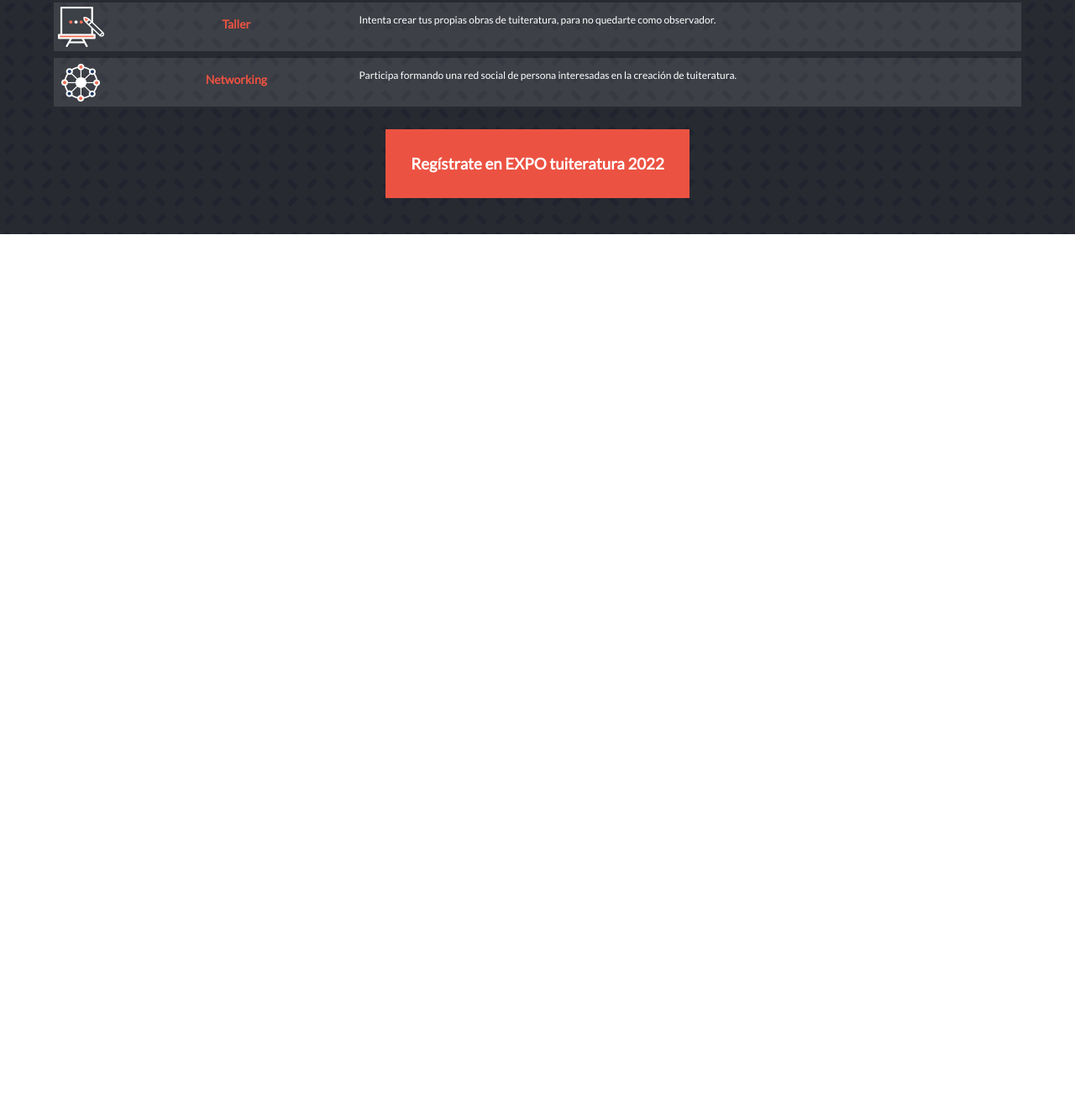
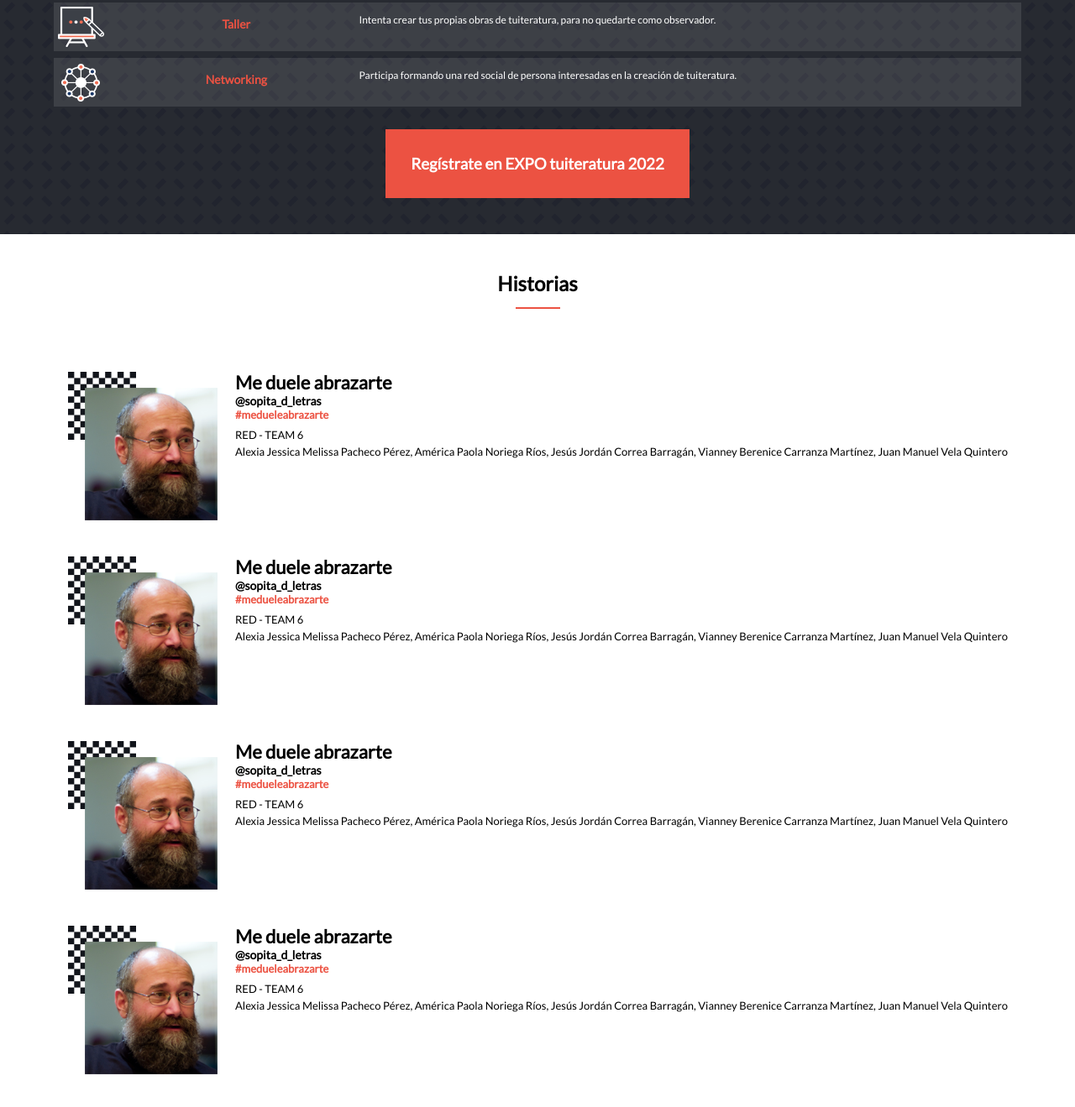
Before and after one commit to rbanos-mv/capstone-1-expo, a website: page index.html in a window 1280 px wide. Shown: the part 814-2133 px from the top of the page at 84% size. Before the commit the page ends 1093 px from the top, so only its background shows below. Drawn offline with Linux system fonts and the light colour scheme; a web font is replaced by a local one.

Commit message:
Add Stories section

```diff
--- a/index.html
+++ b/index.html
@@ -101,6 +101,77 @@
         </div>
         <h3 class="program-join">Regístrate en EXPO tuiteratura 2022</h3>
       </section>
+
+      <section id="stories" class="section">
+        <h2 class="section-title">Historias</h2>
+        <div class="separator"></div>
+        <div class="stories-container">
+          <div class="story">
+            <div class="story-img">
+              <img src="resources/images/speaker_01.png" alt="speaker 1" />
+            </div>
+            <div class="story-text">
+              <div class="story-title">Me duele abrazarte</div>
+              <div class="story-teller">@sopita_d_letras</div>
+              <div class="story-hashtag">#medueleabrazarte</div>
+              <div class="story-team">RED - TEAM 6</div>
+              <div class="story-members">
+                Alexia Jessica Melissa Pacheco Pérez, América Paola Noriega
+                Ríos, Jesús Jordán Correa Barragán, Vianney Berenice Carranza
+                Martínez, Juan Manuel Vela Quintero
+              </div>
+            </div>
+          </div>
+          <div class="story">
+            <div class="story-img">
+              <img src="resources/images/speaker_01.png" alt="speaker 1" />
+            </div>
+            <div class="story-text">
+              <div class="story-title">Me duele abrazarte</div>
+              <div class="story-teller">@sopita_d_letras</div>
+              <div class="story-hashtag">#medueleabrazarte</div>
+              <div class="story-team">RED - TEAM 6</div>
+              <div class="story-members">
+                Alexia Jessica Melissa Pacheco Pérez, América Paola Noriega
+                Ríos, Jesús Jordán Correa Barragán, Vianney Berenice Carranza
+                Martínez, Juan Manuel Vela Quintero
+              </div>
+            </div>
+          </div>
+          <div class="story">
+            <div class="story-img">
+              <img src="resources/images/speaker_01.png" alt="speaker 1" />
+            </div>
+            <div class="story-text">
+              <div class="story-title">Me duele abrazarte</div>
+              <div class="story-teller">@sopita_d_letras</div>
+              <div class="story-hashtag">#medueleabrazarte</div>
+              <div class="story-team">RED - TEAM 6</div>
+              <div class="story-members">
+                Alexia Jessica Melissa Pacheco Pérez, América Paola Noriega
+                Ríos, Jesús Jordán Correa Barragán, Vianney Berenice Carranza
+                Martínez, Juan Manuel Vela Quintero
+              </div>
+            </div>
+          </div>
+          <div class="story">
+            <div class="story-img">
+              <img src="resources/images/speaker_01.png" alt="speaker 1" />
+            </div>
+            <div class="story-text">
+              <div class="story-title">Me duele abrazarte</div>
+              <div class="story-teller">@sopita_d_letras</div>
+              <div class="story-hashtag">#medueleabrazarte</div>
+              <div class="story-team">RED - TEAM 6</div>
+              <div class="story-members">
+                Alexia Jessica Melissa Pacheco Pérez, América Paola Noriega
+                Ríos, Jesús Jordán Correa Barragán, Vianney Berenice Carranza
+                Martínez, Juan Manuel Vela Quintero
+              </div>
+            </div>
+          </div>
+        </div>
+      </section>
     </div>
     <!-- SCRIPTS -->
     <script src="resources/scripts/scripts.js"></script>
--- a/resources/scss/styles.scss
+++ b/resources/scss/styles.scss
@@ -277,3 +277,59 @@ nav {
   background-color: $primary;
   padding: 30px;
 }
+
+.stories-container {
+  display: flex;
+  flex-direction: row;
+  flex-wrap: wrap;
+  justify-content: center;
+  width: 100%;
+}
+
+.story {
+  display: flex;
+  flex-direction: row;
+  justify-content: space-between;
+  padding: 20px 0;
+}
+
+.story-img {
+  display: flex;
+  flex-direction: column;
+  align-items: center;
+  justify-content: center;
+  width: 180px;
+  height: 180px;
+}
+
+.story-text {
+  display: flex;
+  flex-direction: column;
+  padding-left: 20px;
+}
+
+.story-title {
+  font-size: 22px;
+  font-weight: bold;
+}
+
+.story-teller {
+  font-size: 14px;
+  font-weight: bold;
+}
+
+.story-hashtag {
+  font-size: 13px;
+  color: $primary;
+  font-weight: bold;
+}
+
+.story-team {
+  font-size: 13px;
+  margin-top: 8px;
+}
+
+.story-members {
+  font-size: 13px;
+  margin-top: 4px;
+}
```
Also changed, not shown: resources/css/styles.min.css, resources/images/speaker_01.png (added), 1 other file.
